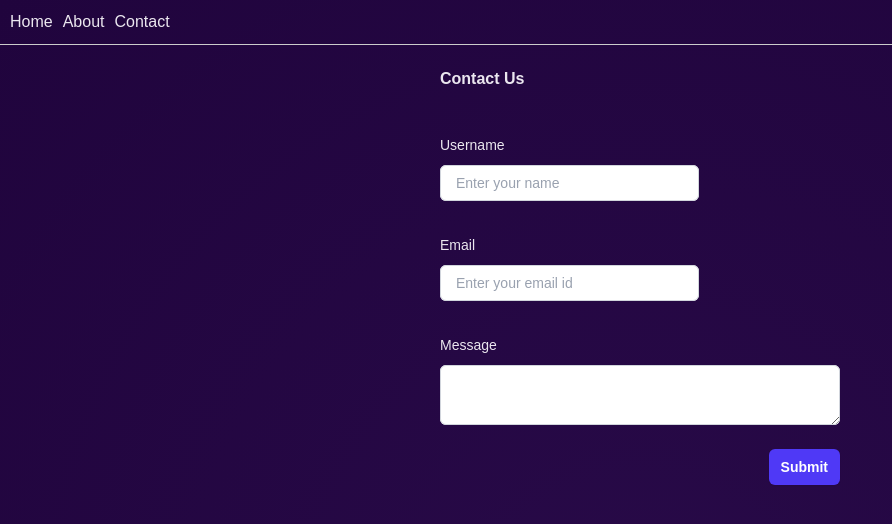
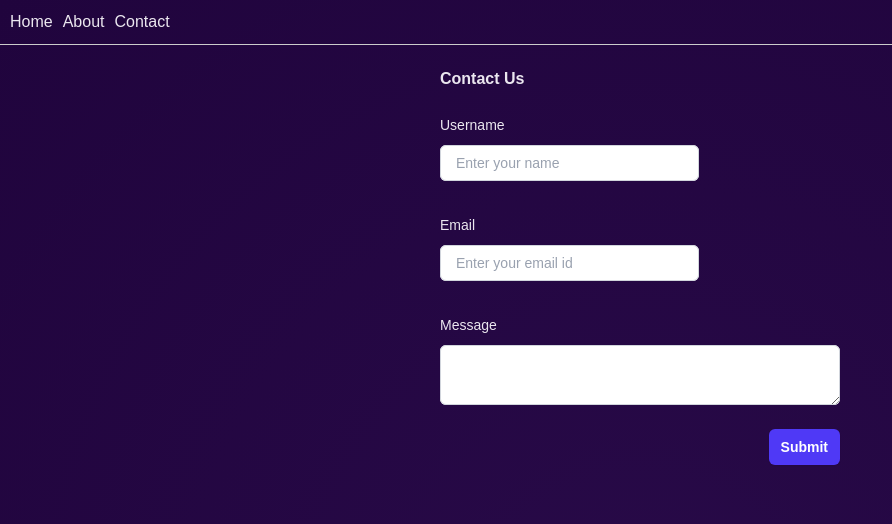
Before and after one commit to vijaykumar07/react-app, a React (Vite) app: page /contact in a window 1280 px wide. Shown: the top 524 px of the page, without its empty margins (0-892 px from the left). Built offline with nearby package versions, Linux system fonts and the light colour scheme.

Commit message:
Removed extra spaces

```diff
--- a/src/pages/Contact.tsx
+++ b/src/pages/Contact.tsx
@@ -36,7 +36,7 @@
     >
       <h2 className="text-base/7 font-semibold text-white-900">Contact Us</h2>
 
-      <div className="mt-10 grid grid-cols-1 gap-x-6 gap-y-8 sm:grid-cols-6">
+      <div className="mt-5 grid grid-cols-1 gap-x-6 gap-y-8 sm:grid-cols-6">
         <div className="sm:col-span-4">
           <label
             htmlFor="username"
```
